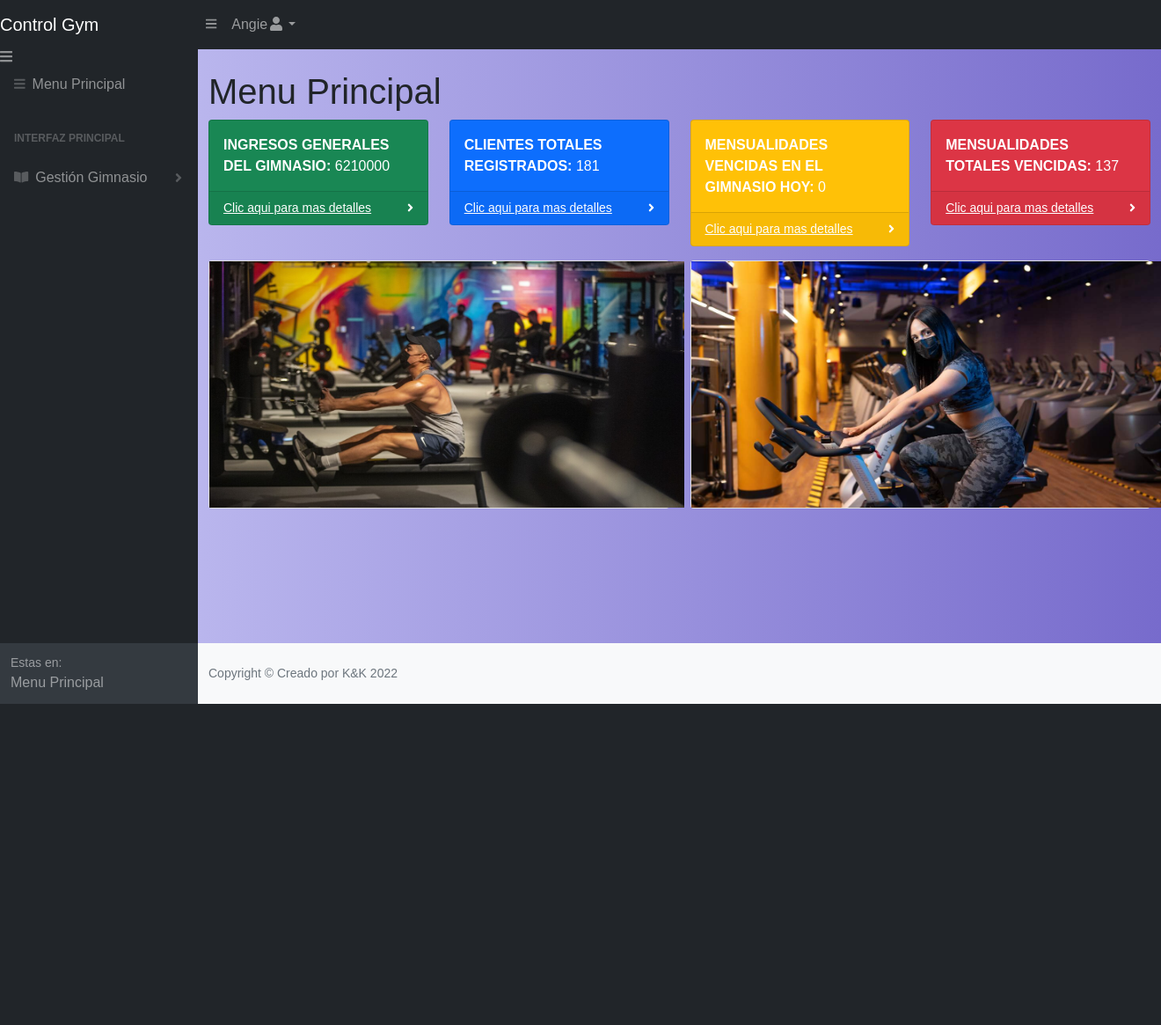
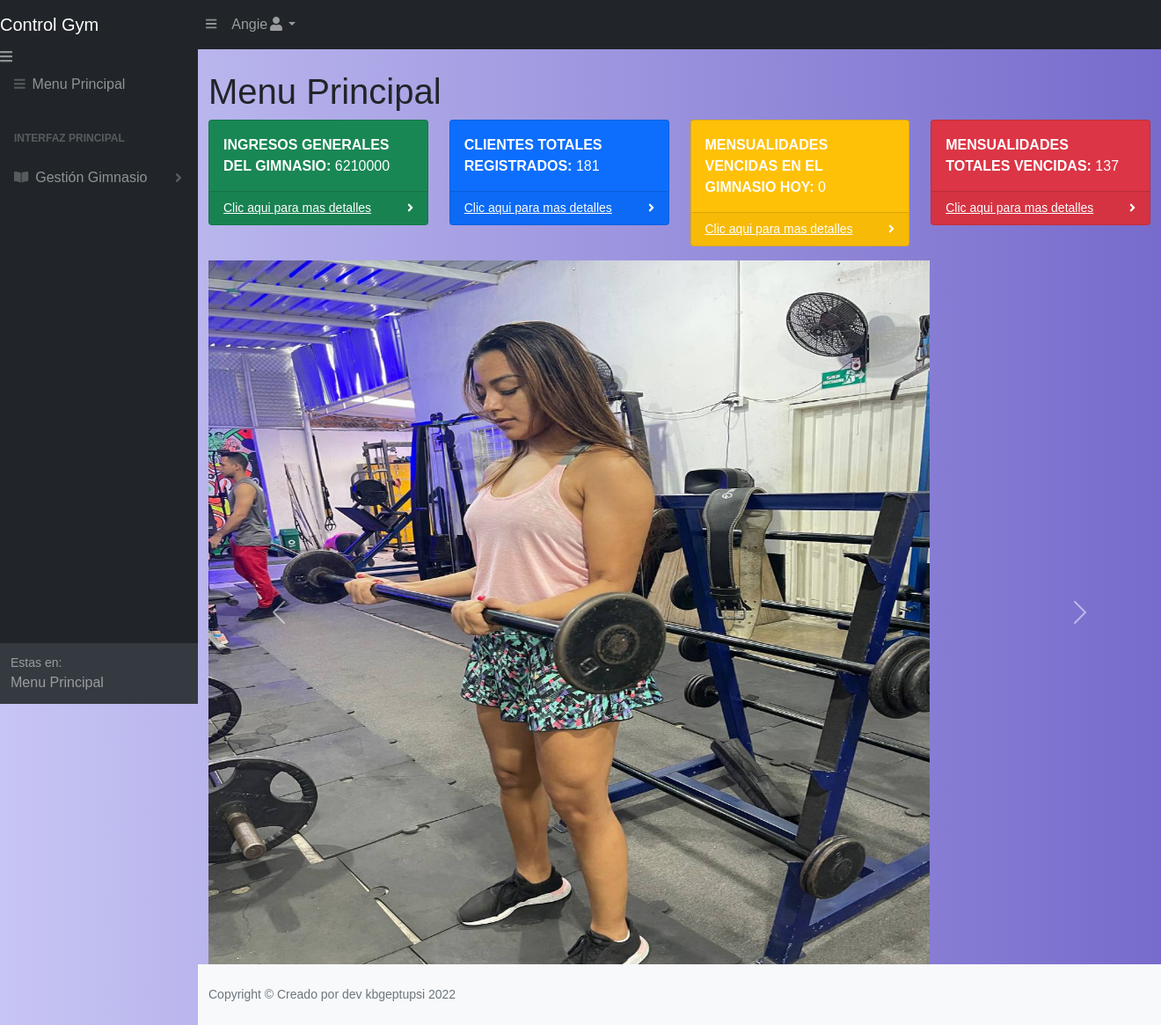
Before and after one commit to cristianalarcongonzalez/FitnessClubGYM, a PHP site: page /FitnessClubGYM/Principal.php in a window 1320 px wide. Shown: the whole page at 88% size. Before the commit the page ends 800 px from the top, so only its background shows below. Run offline with PHP 8.4, Linux system fonts and the light colour scheme; a user stored in the database is signed in; data comes from the database, SQL or seed files in the repository; some libraries are stand-ins or nearby versions.

Commit message:
agregar slide de principal.php

```diff
--- a/principal.php
+++ b/principal.php
@@ -167,30 +167,42 @@ $TipoSuscripcion = $result_tasks;
                                 </div>
                             </div>
                         </div>
+                    </div>
 
 
 
 
+<div id="demo" class="carousel slide" data-ride="carousel">
 
-                    </div>
-                    <div class="row">
-                        <div class="col-xl-6">
-                            <div class="card mb-4">
-                                <img src="gym3.png" width="540" height="280">
-                            </div>
-                        </div>
-                        <div class="col-xl-6">
-                            <div class="card mb-4">
-                             <img src="gym1.jpg" width="540" height="280">
-                         </div>
-                     </div>
-                 </div>
+  <!-- Indicators -->
+  <ul class="carousel-indicators">
+    <li data-target="#demo" data-slide-to="0" class="active"></li>
+    <li data-target="#demo" data-slide-to="1" class="active"></li>
+    <li data-target="#demo" data-slide-to="2" class="active"></li>
+  </ul>
 
+  <div class="carousel-inner">
+    <div class="carousel-item active">
+      <img src="1.jpeg" alt="Imagen Mujer" width="820" height="800">
+    </div>
+    <div class="carousel-item">
+      <img src="2.jpeg" alt="Imagen Hombre" width="820" height="800">
+    </div>
+  </div>
+
+
+  <a class="carousel-control-prev" href="#demo" data-slide="prev">
+    <span class="carousel-control-prev-icon"></span>
+  </a>
+  <a class="carousel-control-next" href="#demo" data-slide="next">
+    <span class="carousel-control-next-icon"></span>
+  </a>
+</div>
              </main>
              <footer class="py-4 bg-light mt-auto">
                 <div class="container-fluid">
                     <div class="d-flex align-items-center justify-content-between small">
-                        <div class="text-muted">Copyright &copy; Creado por K&K 2022</div>
+                        <div class="text-muted">Copyright &copy; Creado por dev kbgeptupsi 2022</div>
                     </div>
                 </div>
             </footer>
```
Also changed, not shown: js/bootstrap.js.
